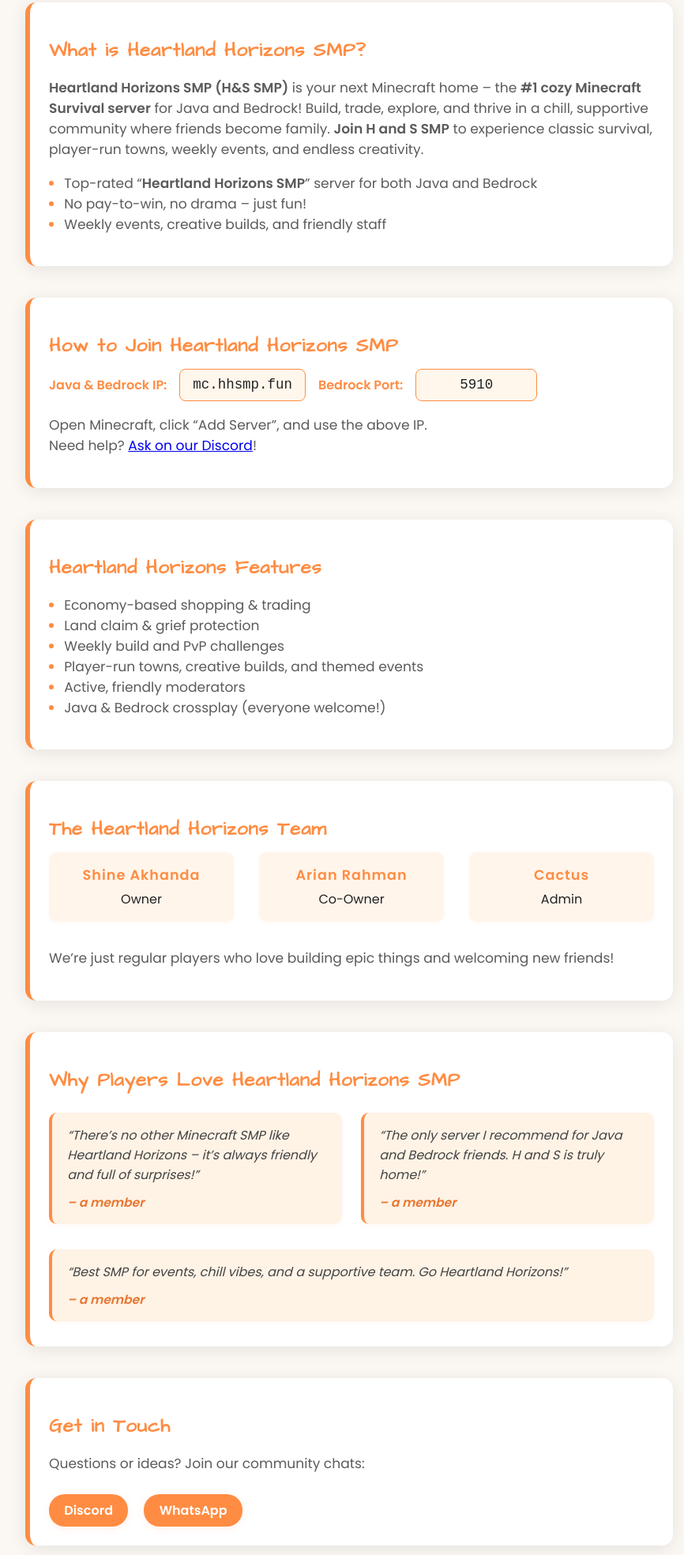
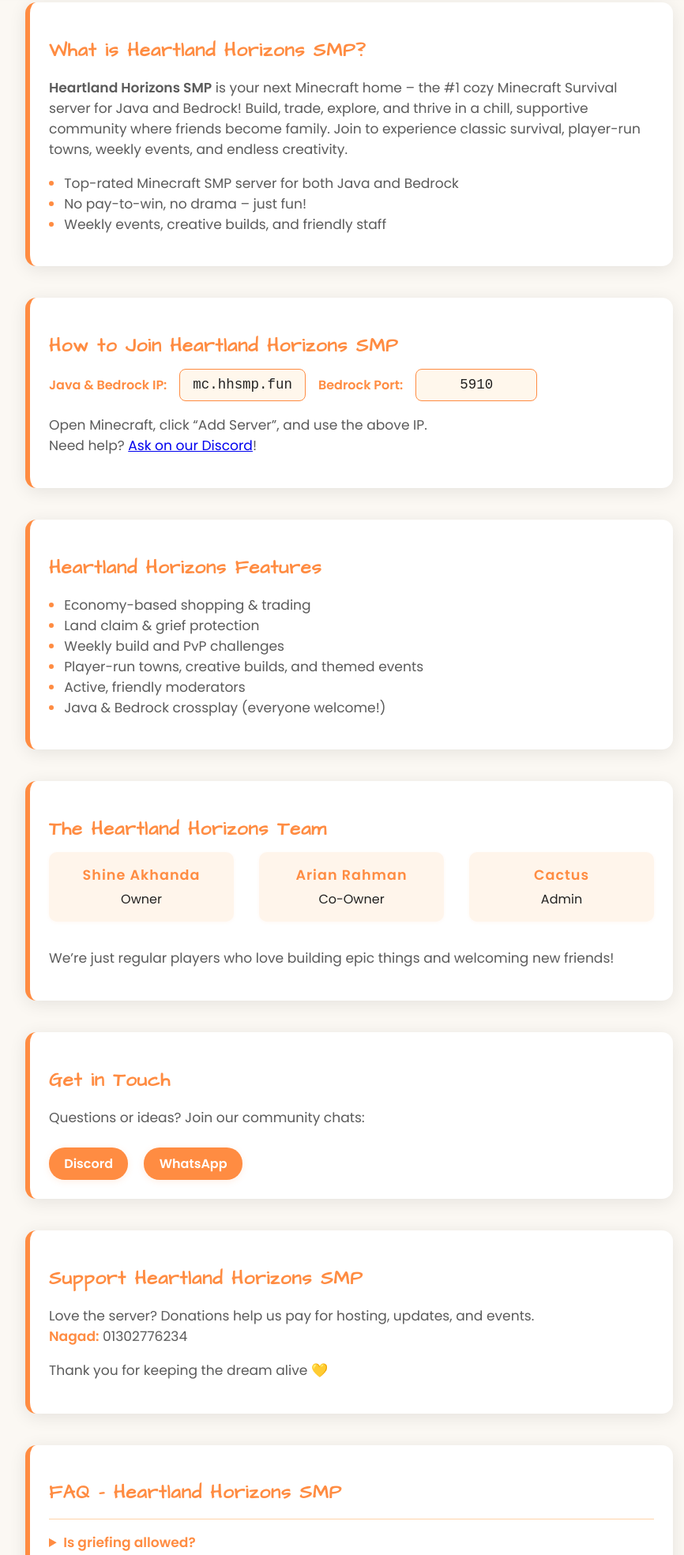
Before and after one commit to shineakhanda4/Heartland-Horizons-smp, a plain HTML site: page index.html in a window 1280 px wide. Shown: the part 518-2487 px from the top of the page at 79% size, without its empty margins (198-1064 px from the left). Drawn offline with Linux system fonts and the light colour scheme.

Commit message:
Update index.html

```diff
--- a/index.html
+++ b/index.html
@@ -3,21 +3,21 @@
 <head>
   <meta charset="UTF-8" />
   <meta name="viewport" content="width=device-width, initial-scale=1.0" />
-  <title>Heartland Horizons SMP (hhsmp) | #1 Cozy Minecraft SMP Server Java & Bedrock</title>
-  <meta name="description" content="Discover Heartland Horizons SMP (hhsmp) – the #1 cozy Minecraft SMP server for Java & Bedrock! Join our friendly community for survival, towns, events, and more. Play H and S SMP now!">
-  <meta name="keywords" content="H and S, H&S SMP, Heartland Horizons SMP, Minecraft SMP, Best SMP, Cozy Minecraft Server, Java Bedrock SMP, Heartland SMP, Minecraft Survival Server, Play SMP, Join SMP, Minecraft friends server, Minecraft towns, SMP Events" />
+  <title>Heartland Horizons SMP | Cozy Minecraft SMP Server Java & Bedrock</title>
+  <meta name="description" content="Discover Heartland Horizons SMP – the cozy Minecraft SMP server for Java & Bedrock! Join our friendly community for survival, towns, events, and more. Play now!">
+  <meta name="keywords" content="Heartland Horizons SMP, Minecraft SMP, Best SMP, Cozy Minecraft Server, Java Bedrock SMP, Heartland SMP, Minecraft Survival Server, Play SMP, Join SMP, Minecraft friends server, Minecraft towns, SMP Events" />
   <link rel="canonical" href="https://mc.hhsmp.fun/" />
   <link rel="icon" href="photo.jpg" />
   <!-- Open Graph for Facebook/Discord -->
   <meta property="og:type" content="website">
-  <meta property="og:title" content="Heartland Horizons SMP (H&S) | #1 Cozy Minecraft SMP Server Java & Bedrock">
-  <meta property="og:description" content="Join Heartland Horizons SMP (H&S)! Top-rated Minecraft Survival server for Java & Bedrock. Play survival, join towns, and enjoy events with friends!">
-  <meta property="og:image" content="YOUR_BANNER_URL">
+  <meta property="og:title" content="Heartland Horizons SMP | Cozy Minecraft SMP Server Java & Bedrock">
+  <meta property="og:description" content="Join Heartland Horizons SMP! Top-rated Minecraft Survival server for Java & Bedrock. Play survival, join towns, and enjoy events with friends!">
+  <meta property="og:image" content="photo.jpg">
   <meta property="og:url" content="https://mc.hhsmp.fun/">
   <!-- Twitter Card -->
   <meta name="twitter:card" content="summary_large_image">
-  <meta name="twitter:title" content="Heartland Horizons SMP (H&S) | #1 Cozy Minecraft SMP Server Java & Bedrock">
-  <meta name="twitter:description" content="Heartland Horizons SMP (H&S): Top Minecraft Survival server for Java & Bedrock. Play now!">
+  <meta name="twitter:title" content="Heartland Horizons SMP | Cozy Minecraft SMP Server Java & Bedrock">
+  <meta name="twitter:description" content="Heartland Horizons SMP: Top Minecraft Survival server for Java & Bedrock. Play now!">
   <meta name="twitter:image" content="photo.jpg">
   <!-- Preconnect for Fonts -->
   <link rel="preconnect" href="https://fonts.googleapis.com">
@@ -28,14 +28,14 @@
   {
     "@context": "https://schema.org",
     "@type": "Organization",
-    "name": "Heartland Horizons SMP (H&S)",
+    "name": "Heartland Horizons SMP",
     "url": "https://www.hhsmp.fun/",
     "logo": "photo.jpg",
     "sameAs": [
       "https://discord.gg/y7wjhaEs",
       "https://chat.whatsapp.com/FPPtqq2BvpqDY7cVRMNmj9?mode=ac_t"
     ],
-    "description": "Heartland Horizons SMP (H&S) – the best cozy Minecraft SMP server for Java & Bedrock.",
+    "description": "Heartland Horizons SMP – the best cozy Minecraft SMP server for Java & Bedrock.",
     "contactPoint": {
       "@type": "ContactPoint",
       "contactType": "support",
@@ -44,6 +44,7 @@
   }
   </script>
   <style>
+    /* Keep your CSS as is */
     :root {
       --main-orange: #ff8c42;
       --main-bg: #fbf8f3;
@@ -61,9 +62,8 @@
       font-family: 'Poppins', sans-serif;
       margin: 0; padding: 0;
     }
-    /* Hero Section */
     .hero {
-      background: linear-gradient(120deg, #ffecd2cc 0%, #ff8c42c9 100%), url('YOUR_BANNER_URL') center/cover no-repeat;
+      background: linear-gradient(120deg, #ffecd2cc 0%, #ff8c42c9 100%), url('photo.jpg') center/cover no-repeat;
       color: #fff;
       text-align: center;
       padding: 4rem 1rem 3rem 1rem;
@@ -222,33 +222,6 @@
       font-size: 1.1rem;
       letter-spacing: 1px;
     }
-    .testimonials {
-      display: flex;
-      gap: 1.5rem;
-      flex-wrap: wrap;
-      margin-top: 1.5rem;
-      justify-content: center;
-    }
-    .testimonial {
-      flex: 1 1 210px;
-      background: #fff3e6;
-      border-left: 4px solid var(--main-orange);
-      border-radius: 10px;
-      padding: 1rem 1.2rem;
-      font-style: italic;
-      color: #444;
-      min-width: 210px;
-      box-shadow: 0 1px 6px #ff8c4210;
-      margin-bottom: 0.5rem;
-      position: relative;
-    }
-    .testimonial .author {
-      display: block;
-      margin-top: 0.7rem;
-      font-size: 0.97rem;
-      color: #e8752f;
-      font-weight: bold;
-    }
     .faq {
       margin-top: 1rem;
       border-top: 1px solid #ffd4a9;
@@ -278,7 +251,6 @@
       .team { flex-direction: column; gap: 0.5rem; }
       .hero h1 { font-size: 2rem; }
       .hero img { width: 70px; height: 70px; }
-      .testimonials { flex-direction: column; gap: 0.7rem;}
     }
   </style>
   <script>
@@ -299,13 +271,13 @@
   <!-- HERO/HEADER -->
   <section class="hero">
     <div class="hero-content">
-      <img src="photo.jpg" alt="Heartland Horizons SMP H and S Logo" />
-      <h1>Heartland Horizons SMP <span style="font-size:1.1rem;font-family:inherit;">(H&S)</span></h1>
+      <img src="photo.jpg" alt="Heartland Horizons SMP Logo" />
+      <h1>Heartland Horizons SMP</h1>
       <div class="subtitle">
         The #1 Cozy Minecraft SMP<br>
-        <b>H and S SMP</b> – Java & Bedrock Supported
+        Java & Bedrock Supported
       </div>
-      <a href="#join" class="cta-btn" aria-label="Join Heartland Horizons SMP Now">Join H&S SMP Now</a>
+      <a href="#join" class="cta-btn" aria-label="Join Heartland Horizons SMP Now">Join the Server Now</a>
     </div>
   </section>
 
@@ -313,10 +285,10 @@
     <section>
       <h2>What is Heartland Horizons SMP?</h2>
       <p>
-        <strong>Heartland Horizons SMP (H&S SMP)</strong> is your next Minecraft home – the <b>#1 cozy Minecraft Survival server</b> for Java and Bedrock! Build, trade, explore, and thrive in a chill, supportive community where friends become family. <b>Join H and S SMP</b> to experience classic survival, player-run towns, weekly events, and endless creativity.
+        <strong>Heartland Horizons SMP</strong> is your next Minecraft home – the #1 cozy Minecraft Survival server for Java and Bedrock! Build, trade, explore, and thrive in a chill, supportive community where friends become family. Join to experience classic survival, player-run towns, weekly events, and endless creativity.
       </p>
       <ul>
-        <li>Top-rated “<b>Heartland Horizons SMP</b>” server for both Java and Bedrock</li>
+        <li>Top-rated Minecraft SMP server for both Java and Bedrock</li>
         <li>No pay-to-win, no drama – just fun!</li>
         <li>Weekly events, creative builds, and friendly staff</li>
       </ul>
@@ -365,24 +337,6 @@
     </section>
 
     <section>
-      <h2>Why Players Love Heartland Horizons SMP</h2>
-      <div class="testimonials">
-        <div class="testimonial">
-          “There’s no other Minecraft SMP like Heartland Horizons – it’s always friendly and full of surprises!”
-          <span class="author">– a member</span>
-        </div>
-        <div class="testimonial">
-          “The only server I recommend for Java and Bedrock friends. H and S is truly home!”
-          <span class="author">– a member</span>
-        </div>
-        <div class="testimonial">
-          “Best SMP for events, chill vibes, and a supportive team. Go Heartland Horizons!”
-          <span class="author">– a member</span>
-        </div>
-      </div>
-    </section>
-
-    <section>
       <h2>Get in Touch</h2>
       <p>Questions or ideas? Join our community chats:</p>
       <div class="contact-links">
@@ -406,7 +360,7 @@
       </details>
       <details class="faq">
         <summary>Can I play on Bedrock?</summary>
-        <p>Yes! H&S SMP supports both Java and Bedrock. Use the IP and Bedrock port above.</p>
+        <p>Yes! The server supports both Java and Bedrock. Use the IP and Bedrock port above.</p>
       </details>
       <details class="faq">
         <summary>How do I get started?</summary>
@@ -420,8 +374,7 @@
   </main>
 
   <footer>
-    © 2025 Heartland Horizons SMP (hhsmp) · The H and S SMP – best Minecraft server for friends, by friends.<br>
-    <small>“If you search for H and S or H&S SMP, you found us!”</small>
+    © 2025 Heartland Horizons SMP · Best Minecraft server for friends, by friends.
   </footer>
 </body>
 </html>
```
